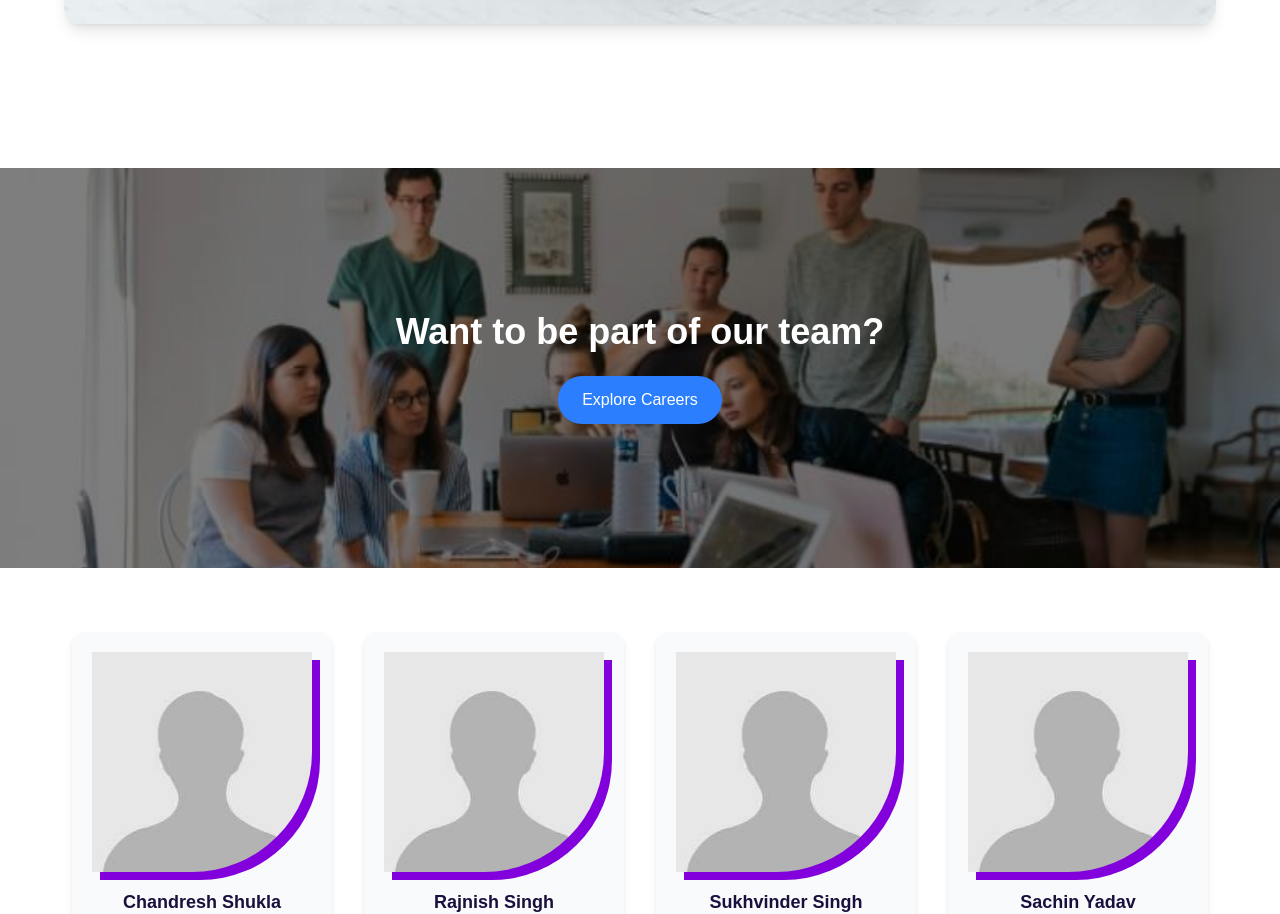
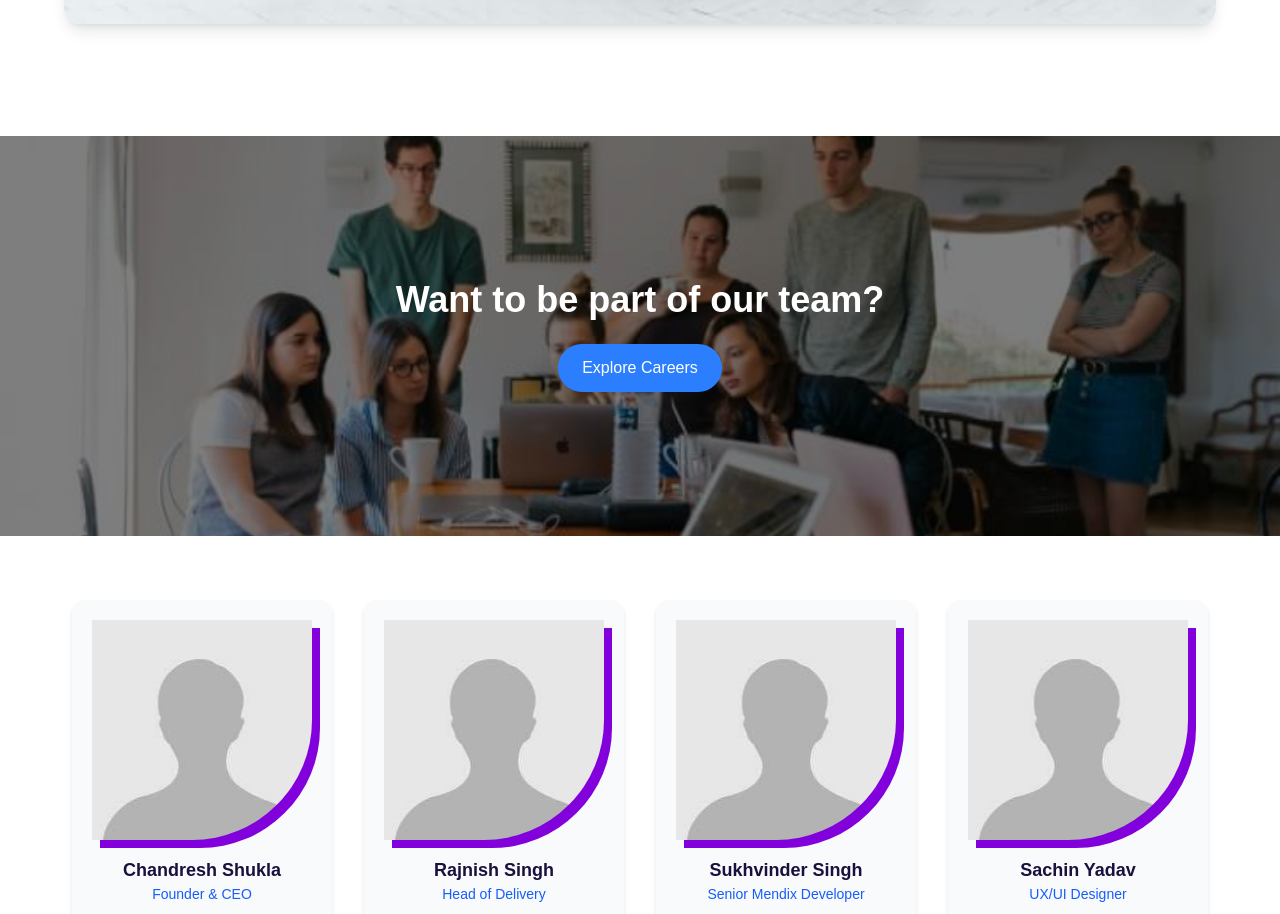
Before and after one commit to chandresh-resilient/resilient-site, a Next.js app: page /team in a window 1280 px wide. Shown: the part 1240-2154 px from the top of the page. Built offline with nearby package versions, Linux system fonts and the light colour scheme.

Commit message:
herobanner updated

```diff
--- a/src/components/Herobanner.tsx
+++ b/src/components/Herobanner.tsx
@@ -1,12 +1,13 @@
 import React from 'react';
 import Image from 'next/image';
+import Link from 'next/link';
 
 interface HeroBannerProps {
   backgroundImage: string;
   title: string;
   subtitle?: string;
   buttonText: string;
-  onButtonClick: () => void;
+  href: string;
 }
 
 const HeroBanner: React.FC<HeroBannerProps> = ({
@@ -14,11 +15,11 @@ const HeroBanner: React.FC<HeroBannerProps> = ({
   title,
   subtitle,
   buttonText,
-  onButtonClick,
+  href,
 }) => {
   return (
     <div
-      className="relative flex items-center justify-center h-[350px] md:h-[400px] text-center overflow-hidden my-8 text-white"
+      className="relative flex items-center justify-center h-[350px] md:h-[400px] text-center overflow-hidden text-white"
       style={{
         backgroundImage: `url(${backgroundImage})`,
         backgroundSize: 'cover',
@@ -27,15 +28,15 @@ const HeroBanner: React.FC<HeroBannerProps> = ({
     >
  <div className="absolute inset-0 bg-black opacity-50"></div>
 
-      <div className="relative z-10 max-w-2xl px-4">
+       <div className="relative z-10 max-w-2xl px-4 flex flex-col items-center text-center">
         <h1 className="text-3xl md:text-4xl font-bold">{title}</h1>
         {subtitle && <p className="text-xl mt-2">{subtitle}</p>}
-        <button
-          onClick={onButtonClick}
-          className="mt-6 px-6 py-3 bg-blue-500 hover:bg-blue-600 text-white rounded-full text-base font-medium transition-all"
+        <Link
+          href={href}
+          className="mt-6 px-6 py-3 bg-blue-500 hover:bg-blue-600 text-white rounded-full text-base font-medium transition-all cursor-pointer"
         >
           {buttonText}
-        </button>
+        </Link>
       </div>
     </div>
   );
--- a/src/pages/case-studies.tsx
+++ b/src/pages/case-studies.tsx
@@ -6,6 +6,7 @@ import TestimonialCarousel from "@/components/TestimonialCarousel";
 import ClientMarquee from "@/components/Clientscroll";
 import HeroHeader from "@/components/Heroheader";
 import Head from "next/head";
+import Link from "next/link";
 
 const caseStudies = [
   {
@@ -116,7 +117,7 @@ const CaseStudiesPage = () => {
           backgroundImage="/images/team.jpg"
           title="Transforming Businesses with Low-Code Solutions"
           buttonText="Consult Today"
-          onButtonClick={() => (window.location.href = "/contact-detail")}
+          href="/contact-detail"
         />
 
         <section className="mt-24 bg-gray-100 py-16 px-4">
--- a/src/pages/industries.tsx
+++ b/src/pages/industries.tsx
@@ -4,6 +4,7 @@ import HeroHeader from "@/components/Heroheader";
 import Layout from "@/components/Layout";
 import Head from "next/head";
 import Image from "next/image";
+import Link from "next/link";
 
 const industries = [
   {
@@ -96,12 +97,12 @@ export default function IndustriesPage() {
                   <p className="text-gray-700 leading-relaxed text-lg">
                     {item.description}
                   </p>
-                  <a
+                  <Link
                     href="/contact-detail"
                     className="mt-6 bg-blue-600 text-white px-6 py-3 rounded-full shadow hover:bg-blue-700 transition"
                   >
                     Consult an expert
-                  </a>
+                  </Link>
                 </div>
 
                 <div className="md:w-1/2 relative w-full aspect-[3/2]">
--- a/src/pages/solutions.tsx
+++ b/src/pages/solutions.tsx
@@ -176,7 +176,7 @@ const SolutionsPage = () => {
               backgroundImage="/images/person4.jpg"
               title="Want to see how Mendix low-code can help your business?"
               buttonText="Get your free consultation"
-              onButtonClick={() => (window.location.href = "/contact-detail")}
+              href="/contact-detail"
             />
 
             {/* Item 2 */}
--- a/src/pages/team.tsx
+++ b/src/pages/team.tsx
@@ -1,7 +1,7 @@
 "use client";
 import Layout from "@/components/Layout";
 import Image from "next/image";
-import { LinkedinIcon } from "lucide-react";
+import { Link, LinkedinIcon } from "lucide-react";
 import HeroBanner from "@/components/Herobanner";
 import HeroHeader from "@/components/Heroheader";
 import Head from "next/head";
@@ -111,7 +111,7 @@ const TeamPage = () => {
           backgroundImage="/images/team.jpg"
           title="Want to be part of our team?"
           buttonText="Explore Careers"
-          onButtonClick={() => (window.location.href = "/career")}
+          href="/career"
         />
 
         <section className="bg-white  px-4 sm:px-6 lg:px-8 text-[#1a103d]">
```
